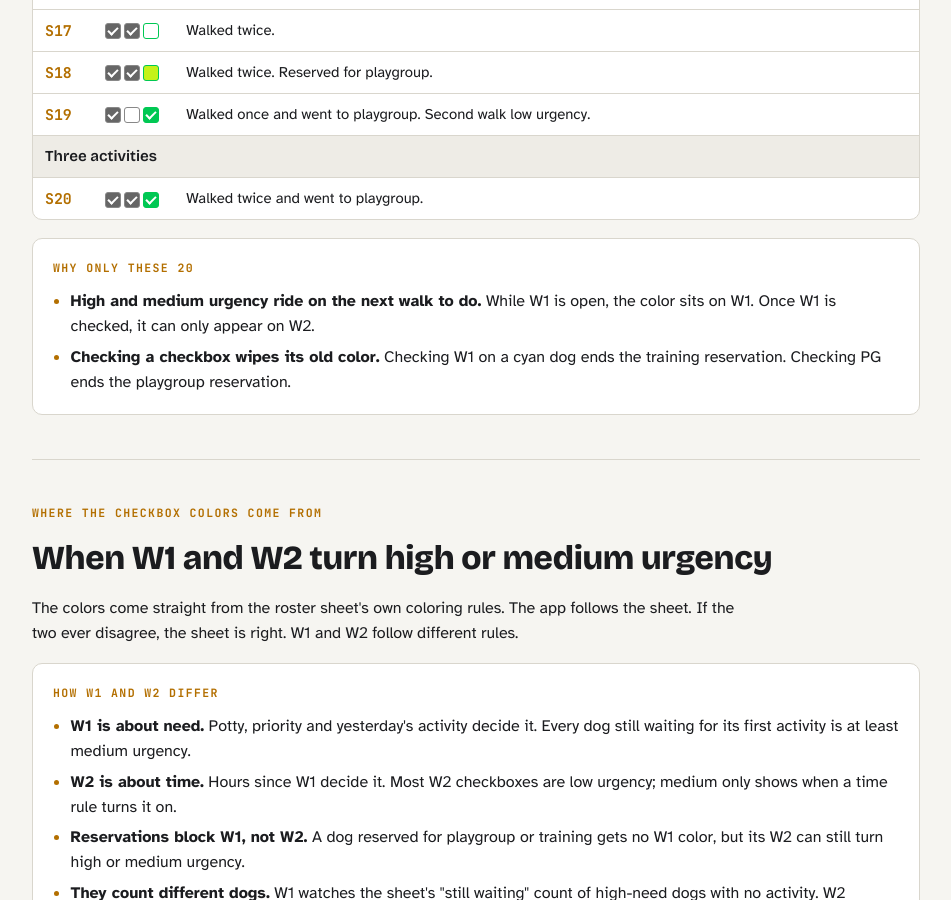
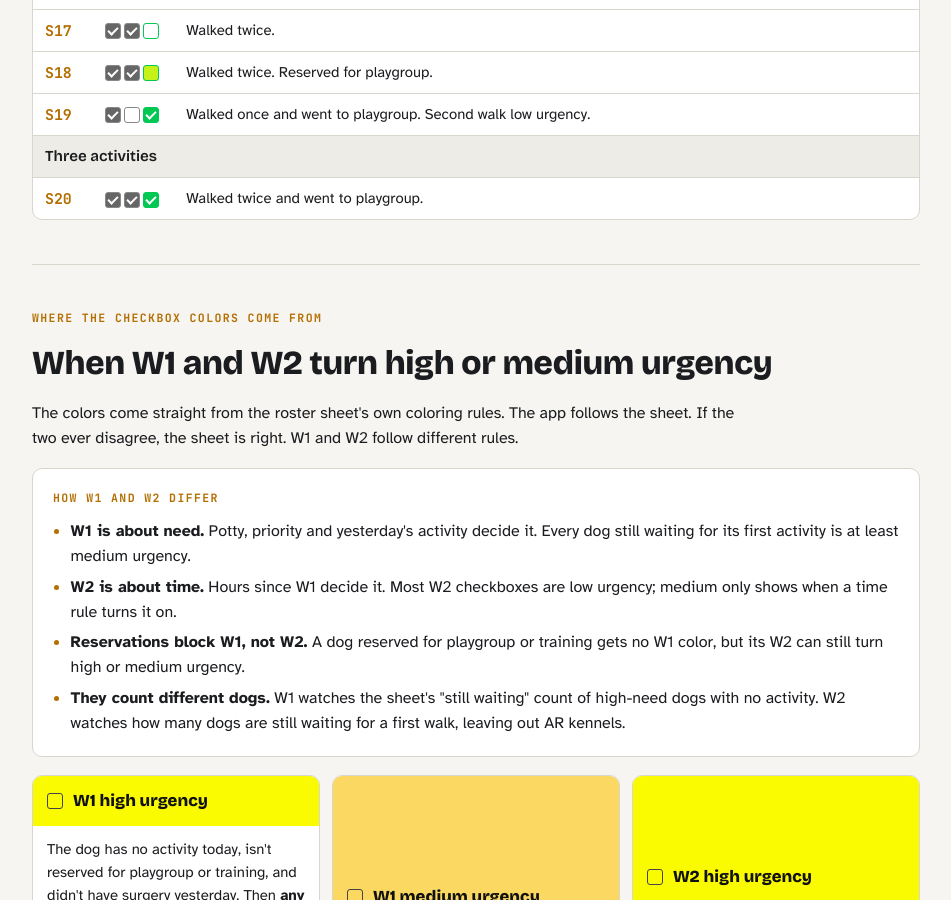
Before and after one commit to kirbsauce/dog-walker-assistant-docs, a Jekyll site: the page walk_order.html, which Jekyll copies as it is, in a window 1280 px wide and 900 px high, scrolled down 2260 px. Shown: the whole window, without its empty margins (164-1115 px from the left). Built offline with Jekyll 4.4.1, drawn with Linux system fonts in a browser that asks for light colours.

Commit message:
Remove the "Why only these 20" box from the Walk Order guide
Co-Authored-By: Claude Opus 5.5 <noreply@anthropic.com>
Claude-Session: https://claude.ai/code/session_01Gn98H5icQkvFvkCZpGcr4i

```diff
--- a/walk_order.html
+++ b/walk_order.html
@@ -415,14 +415,6 @@ img { max-width: 100%; }
       <tr><th scope="row" class="sid">S20</th><td class="ck"><i class="cb d"></i><i class="cb d"></i><i class="cb pd"></i></td><td>Walked twice and went to playgroup.</td></tr>
     </tbody>
   </table>
-  </div>
-
-  <div class="short">
-    <div class="eyebrow">Why only these 20</div>
-    <ul style="margin:0;padding-left:1.1em;display:grid;gap:6px">
-      <li><b>High and medium urgency ride on the next walk to do.</b> While W1 is open, the color sits on W1. Once W1 is checked, it can only appear on W2.</li>
-      <li><b>Checking a checkbox wipes its old color.</b> Checking W1 on a cyan dog ends the training reservation. Checking PG ends the playgroup reservation.</li>
-    </ul>
   </div>
 </section>
 
```
